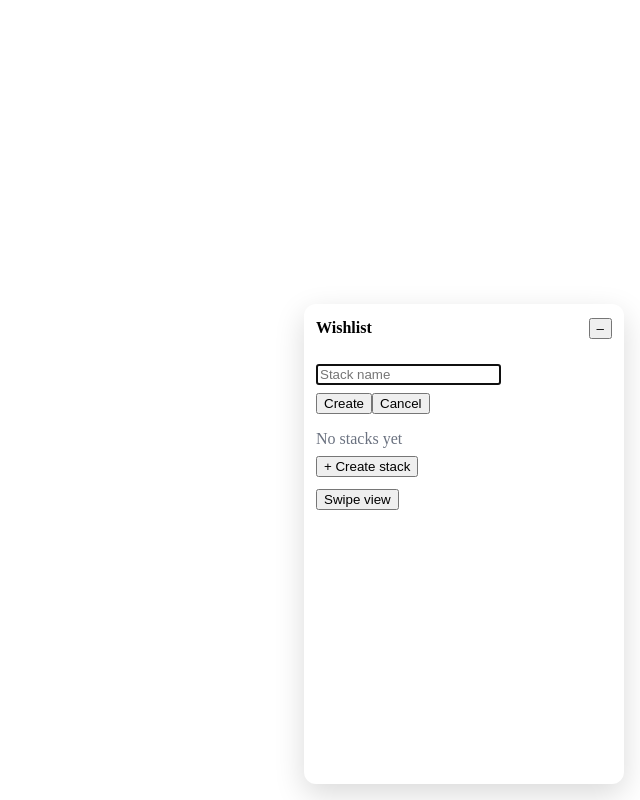
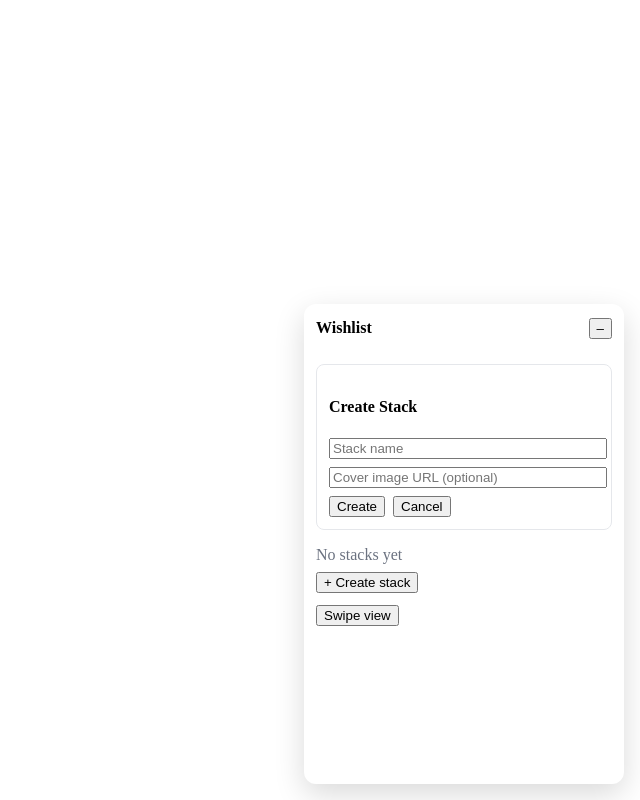
Before and after one commit to KhangLeThanh/widget, a React app: page / in a window 1280 px wide. Both pictures are taken after a click on the button "+ Create stack". Shown: the whole page, without its empty margins (640-1280 px from the left). Built offline with nearby package versions, Linux system fonts and the light colour scheme; the HTML template or start-up script is replaced by a standard one.

Commit message:
adding select stack to card form

```diff
--- a/src/cards/AddCardForm.tsx
+++ b/src/cards/AddCardForm.tsx
@@ -4,25 +4,37 @@ import { cardAdded } from "../features/wishlist/wishlistSlice";
 
 export function AddCardForm() {
   const dispatch = useAppDispatch();
-  const activeStackId = useAppSelector((s) => s.wishlist.activeStackId);
+  const { activeStackId, stacks } = useAppSelector((s) => s.wishlist);
+
+  const [selectedStackId, setSelectedStackId] = useState<string | null>(
+    activeStackId
+  );
 
   const [title, setTitle] = useState("");
   const [description, setDescription] = useState("");
+  const [cover, setCover] = useState("");
 
-  if (!activeStackId) return null;
+  if (!activeStackId || stacks.length === 0) return null;
 
   function onSubmit(e: React.FormEvent) {
     e.preventDefault();
 
-    if (!activeStackId) return;
     if (!title.trim()) return;
+    if (!cover.trim()) return;
+    if (!selectedStackId) return;
 
     dispatch(
-      cardAdded(activeStackId, title.trim(), description.trim() || undefined)
+      cardAdded(
+        selectedStackId,
+        title.trim(),
+        cover.trim(),
+        description.trim() || undefined
+      )
     );
 
     setTitle("");
     setDescription("");
+    setCover("");
   }
 
   return (
@@ -39,11 +51,7 @@ export function AddCardForm() {
         value={title}
         onChange={(e) => setTitle(e.target.value)}
         placeholder="Card title"
-        style={{
-          padding: "6px 8px",
-          borderRadius: 6,
-          border: "1px solid #d1d5db",
-        }}
+        required
       />
 
       <textarea
@@ -51,12 +59,26 @@ export function AddCardForm() {
         onChange={(e) => setDescription(e.target.value)}
         placeholder="Description (optional)"
         rows={2}
-        style={{
-          padding: "6px 8px",
-          borderRadius: 6,
-          border: "1px solid #d1d5db",
-        }}
       />
+
+      <input
+        value={cover}
+        onChange={(e) => setCover(e.target.value)}
+        placeholder="Cover image URL (required)"
+        required
+      />
+
+      <select
+        value={selectedStackId ?? ""}
+        onChange={(e) => setSelectedStackId(e.target.value)}
+        required
+      >
+        {stacks.map((s) => (
+          <option key={s.id} value={s.id}>
+            {s.name}
+          </option>
+        ))}
+      </select>
 
       <button type="submit">Add card</button>
     </form>
--- a/src/features/wishlist/wishlistSlice.ts
+++ b/src/features/wishlist/wishlistSlice.ts
@@ -4,6 +4,7 @@ import type { PayloadAction } from "@reduxjs/toolkit";
 export interface Stack {
   id: string;
   name: string;
+  cover?: string;
 }
 
 export interface Card {
@@ -11,6 +12,7 @@ export interface Card {
   stackId: string;
   title: string;
   description?: string;
+  cover: string;
 }
 
 export interface WishlistState {
@@ -21,6 +23,11 @@ export interface WishlistState {
   swipeMode: boolean;
   showCreateStack: boolean;
 }
+const randomCover = () =>
+  `linear-gradient(135deg,
+    hsl(${Math.random() * 360}, 70%, 60%),
+    hsl(${Math.random() * 360}, 70%, 50%)
+  )`;
 
 const initialState: WishlistState = {
   stacks: [],
@@ -36,11 +43,12 @@ const wishlistSlice = createSlice({
   initialState,
   reducers: {
     stackAdded: {
-      prepare(name: string) {
+      prepare(name: string, cover?: string) {
         return {
           payload: {
             id: nanoid(),
             name,
+            cover: cover ?? randomCover(),
           },
         };
       },
@@ -67,12 +75,18 @@ const wishlistSlice = createSlice({
       }
     },
     cardAdded: {
-      prepare(stackId: string, title: string, description?: string) {
+      prepare(
+        stackId: string,
+        title: string,
+        cover: string,
+        description?: string
+      ) {
         return {
           payload: {
             id: nanoid(),
             stackId,
             title,
+            cover,
             description,
           },
         };
--- a/src/stacks/CreateStackForm.tsx
+++ b/src/stacks/CreateStackForm.tsx
@@ -8,25 +8,44 @@ import {
 export function CreateStackForm() {
   const dispatch = useAppDispatch();
   const [name, setName] = useState("");
+  const [cover, setCover] = useState("");
 
-  function onSubmit(e: React.FormEvent) {
+  function submit(e: React.FormEvent) {
     e.preventDefault();
     if (!name.trim()) return;
 
-    dispatch(stackAdded(name.trim()));
+    dispatch(stackAdded(name.trim(), cover || undefined));
     setName("");
+    setCover("");
   }
 
   return (
-    <form style={{ marginBottom: 12 }} onSubmit={onSubmit}>
+    <form
+      onSubmit={submit}
+      style={{
+        padding: 12,
+        border: "1px solid #e5e7eb",
+        borderRadius: 8,
+        marginBottom: 12,
+      }}
+    >
+      <h4>Create Stack</h4>
+
       <input
-        autoFocus
         placeholder="Stack name"
         value={name}
         onChange={(e) => setName(e.target.value)}
+        style={{ width: "100%", marginBottom: 8 }}
       />
 
-      <div style={{ marginTop: 8 }}>
+      <input
+        placeholder="Cover image URL (optional)"
+        value={cover}
+        onChange={(e) => setCover(e.target.value)}
+        style={{ width: "100%", marginBottom: 8 }}
+      />
+
+      <div style={{ display: "flex", gap: 8 }}>
         <button type="submit">Create</button>
         <button type="button" onClick={() => dispatch(closeCreateStack())}>
           Cancel
```
